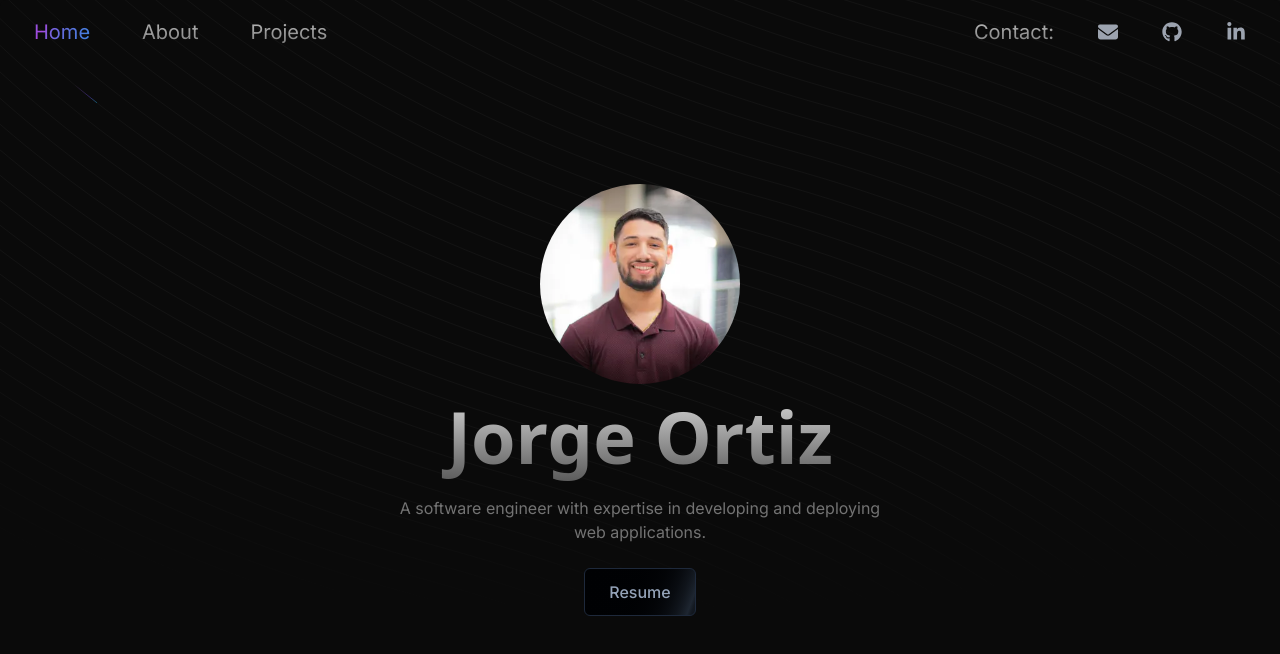
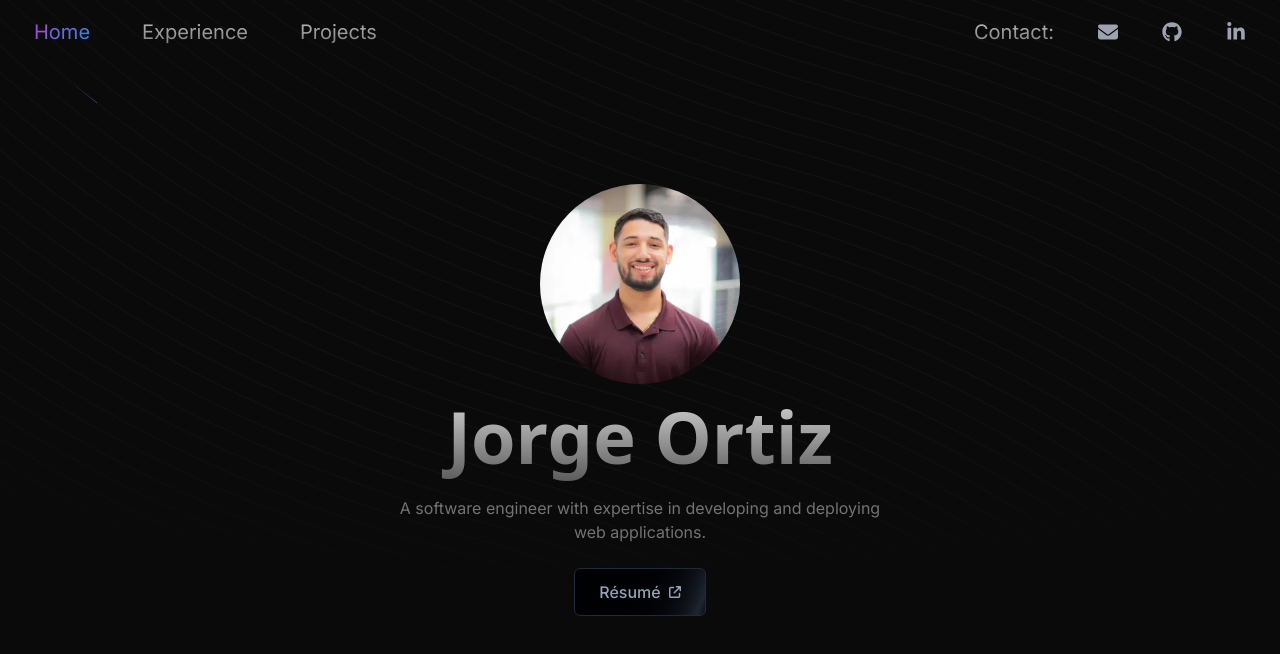
Before and after one commit to jorgeortiz41/portfolio, a Next.js app: page / in a window 1280 px wide. Shown: the top 654 px of the page. Built offline with nearby package versions, Linux system fonts and the light colour scheme.

Commit message:
added a hovercard component and renamed about to experience

```diff
--- /dev/null
+++ b/src/app/components/HoverCard.jsx
@@ -0,0 +1,126 @@
+"use client";
+import { cn } from "@/utils/cn";
+import React, {
+  createContext,
+  useState,
+  useContext,
+  useRef,
+  useEffect,
+} from "react";
+
+const MouseEnterContext = createContext(undefined);
+
+export const CardContainer = ({ children, className, containerClassName }) => {
+  const containerRef = useRef(null);
+  const [isMouseEntered, setIsMouseEntered] = useState(false);
+
+  const handleMouseMove = (e) => {
+    if (!containerRef.current) return;
+    const { left, top, width, height } =
+      containerRef.current.getBoundingClientRect();
+    const x = (e.clientX - left - width / 2) / 25;
+    const y = (e.clientY - top - height / 2) / 25;
+    containerRef.current.style.transform = `rotateY(${x}deg) rotateX(${y}deg)`;
+  };
+
+  const handleMouseEnter = (e) => {
+    setIsMouseEntered(true);
+    if (!containerRef.current) return;
+  };
+
+  const handleMouseLeave = (e) => {
+    if (!containerRef.current) return;
+    setIsMouseEntered(false);
+    containerRef.current.style.transform = `rotateY(0deg) rotateX(0deg)`;
+  };
+  return (
+    <MouseEnterContext.Provider value={[isMouseEntered, setIsMouseEntered]}>
+      <div
+        className={cn(
+          "flex items-center justify-center py-20",
+          containerClassName,
+        )}
+        style={{
+          perspective: "1000px",
+        }}
+      >
+        <div
+          ref={containerRef}
+          onMouseEnter={handleMouseEnter}
+          onMouseMove={handleMouseMove}
+          onMouseLeave={handleMouseLeave}
+          className={cn(
+            "relative flex items-center justify-center transition-all duration-200 ease-linear",
+            className,
+          )}
+          style={{
+            transformStyle: "preserve-3d",
+          }}
+        >
+          {children}
+        </div>
+      </div>
+    </MouseEnterContext.Provider>
+  );
+};
+
+export const CardBody = ({ children, className }) => {
+  return (
+    <div
+      className={cn(
+        "h-96 w-96 [transform-style:preserve-3d]  [&>*]:[transform-style:preserve-3d]",
+        className,
+      )}
+    >
+      {children}
+    </div>
+  );
+};
+
+export const CardItem = ({
+  as: Tag = "div",
+  children,
+  className,
+  translateX = 0,
+  translateY = 0,
+  translateZ = 0,
+  rotateX = 0,
+  rotateY = 0,
+  rotateZ = 0,
+  ...rest
+}) => {
+  const ref = useRef(null);
+  const [isMouseEntered] = useMouseEnter();
+
+  useEffect(() => {
+    handleAnimations();
+  }, [isMouseEntered]);
+
+  const handleAnimations = () => {
+    if (!ref.current) return;
+    if (isMouseEntered) {
+      ref.current.style.transform = `translateX(${translateX}px) translateY(${translateY}px) translateZ(${translateZ}px) rotateX(${rotateX}deg) rotateY(${rotateY}deg) rotateZ(${rotateZ}deg)`;
+    } else {
+      ref.current.style.transform = `translateX(0px) translateY(0px) translateZ(0px) rotateX(0deg) rotateY(0deg) rotateZ(0deg)`;
+    }
+  };
+
+  return (
+    <Tag
+      ref={ref}
+      className={cn("w-fit transition duration-200 ease-linear", className)}
+      {...rest}
+    >
+      {children}
+    </Tag>
+  );
+};
+
+// Create a hook to use the context
+export const useMouseEnter = () => {
+  const context = useContext(MouseEnterContext);
+  if (context === undefined) {
+    throw new Error("useMouseEnter must be used within a MouseEnterProvider");
+  }
+  return context;
+};
--- a/src/app/components/NavBarButtons.jsx
+++ b/src/app/components/NavBarButtons.jsx
@@ -15,16 +15,24 @@ export const RouteButton = ({
   selected,
 }) => {
   let currentStyle = "";
+  let hoverEffect = {};
   if (content === "Contact:") {
     currentStyle = contactStyle;
   } else if (content.toLowerCase() === selected) {
     currentStyle = selectedStyle;
   } else {
     currentStyle = unSelectedStyle;
+    hoverEffect = {
+      scale: 1.1,
+      transition: {
+        duration: 0.1,
+        delay: 0,
+      },
+    };
   }
   return (
     <Link href={route} prefetch={true}>
-      <motion.div
+      <motion.button
         initial={{ opacity: 0 }}
         animate={{ opacity: 1 }}
         transition={{
@@ -32,13 +40,15 @@ export const RouteButton = ({
           delay: 0,
           ease: "easeInOut",
         }}
-        className={`h-full rounded-sm border-2 border-transparent
-          p-4 text-xl text-transparent antialiased
+        className={`h-full rounded-sm border-2 border-transparent p-4
+          text-xl text-transparent antialiased
           ${currentStyle}`}
         onClick={() => handleClick(content.toLowerCase())}
+        whileHover={hoverEffect}
+        whileFocus={{ scale: 1.1 }}
       >
         {content}
-      </motion.div>
+      </motion.button>
     </Link>
   );
 };
--- a/src/app/components/Navbar.jsx
+++ b/src/app/components/Navbar.jsx
@@ -81,10 +81,10 @@ export const Navbar = memo(() => {
           handleClick={() => handleClick("home")}
         />
         <RouteButton
-          content="About"
-          route="/about"
+          content="Experience"
+          route="/experience"
           selected={selected}
-          handleClick={() => handleClick("about")}
+          handleClick={() => handleClick("experience")}
         />
         <RouteButton
           content="Projects"
--- a/src/app/about/page.jsx
+++ b/src/app/experience/page.jsx
@@ -16,20 +16,12 @@ export default function About() {
       >
         <div className="mx-auto flex max-w-2xl flex-col items-center p-4">
           <h1 className="relative z-10 bg-gradient-to-b from-neutral-200  to-neutral-600 bg-clip-text p-4 text-center font-sans text-lg font-bold text-transparent md:text-7xl">
-            About
+            Experience
           </h1>
           <p className="text-md relative z-10 mx-auto my-2 max-w-lg text-center text-neutral-500 ">
             A software engineer with expertise in developing and deploying web
             applications.
           </p>
-          <button
-            className="animate-shimmer z-10 mt-4 inline-flex h-12 items-center justify-center rounded-md border border-slate-800
-            bg-[linear-gradient(110deg,#000103,45%,#1e2631,55%,#000103)] bg-[length:200%_100%]
-            px-6 font-medium text-slate-400 transition-colors
-            focus:outline-none focus:ring-2 focus:ring-slate-400 focus:ring-offset-2 focus:ring-offset-slate-50"
-          >
-            Resume
-          </button>
         </div>
       </motion.div>
     </>
--- a/src/app/page.js
+++ b/src/app/page.js
@@ -1,8 +1,20 @@
 "use client";
 import Image from "next/image";
 import { motion } from "framer-motion";
+import { useState } from "react";
+
+const buttonVariants = {
+  hovered: { scale: 1.1 },
+  nonhovered: { scale: 1 },
+};
+const svgVariants = {
+  hovered: { x: 3, y: -3 },
+  nonhovered: { x: 0, y: 0 },
+};
 
 export default function Home() {
+  const [hovered, setHovered] = useState("nonhovered");
+
   return (
     <motion.div
       initial={{ opacity: 0 }}
@@ -38,13 +50,28 @@ export default function Home() {
           onClick={() => {
             const link = document.createElement("a");
             link.href = "/ResumeFeb2024.pdf";
-            link.download = "ResumeFeb2024.pdf";
+            link.target = "_blank";
             link.click();
           }}
-          whileHover={{ scale: 1.1 }}
-          whileTap={{ scale: 0.9 }}
+          whileHover={hovered}
+          variants={buttonVariants}
+          onHoverStart={() => setHovered("hovered")}
+          onHoverEnd={() => setHovered("nonhovered")}
         >
-          Resume
+          Résumé
+          <motion.div
+            className="inline-flex"
+            animate={hovered}
+            variants={svgVariants}
+          >
+            <Image
+              src="/arrow-up-right.svg"
+              alt="pdf"
+              width={12}
+              height={12}
+              className="ml-2"
+            />
+          </motion.div>
         </motion.button>
       </div>
     </motion.div>
```
Also changed, not shown: public/arrow-up-right.svg (added).
